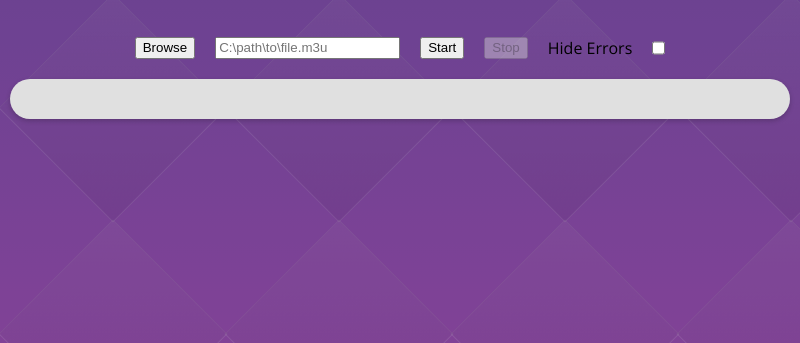
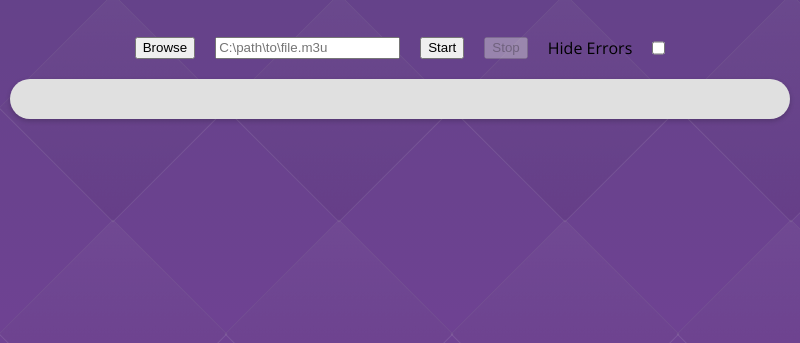
Before and after one commit to TheSquiddyLink/Foo-DynamicPlaylist, an Electron app: page website/index.html in a window 800 px wide. Shown: the part 457-800 px from the top of the page. Drawn offline with Linux system fonts and the light colour scheme; no server answers.

Commit message:
Update Background Style

```diff
--- a/website/style/main.css
+++ b/website/style/main.css
@@ -47,14 +47,15 @@ body,html {
         #f2aa4e,
         #88c64a,
         #52b8c0,
-        #6e529d
+        #6e529d,
+        #8a52b7
     );
     filter: brightness(0.80);
-    background-size: 100% 500%;
+    background-size: 100% 900%;
 }
 
 .animateBackground {
-    animation: animatedBackground 120s ease infinite;
+    animation: animatedBackground 120s linear infinite;
 }
 
 .background > div > div{
@@ -191,6 +192,8 @@ header > * {
     padding: 10px;
 }
 
+
+
 @font-face {
     font-family: OpenSans-Bold;
     src: url('../assets/font/OpenSans-Bold.ttf');
```
